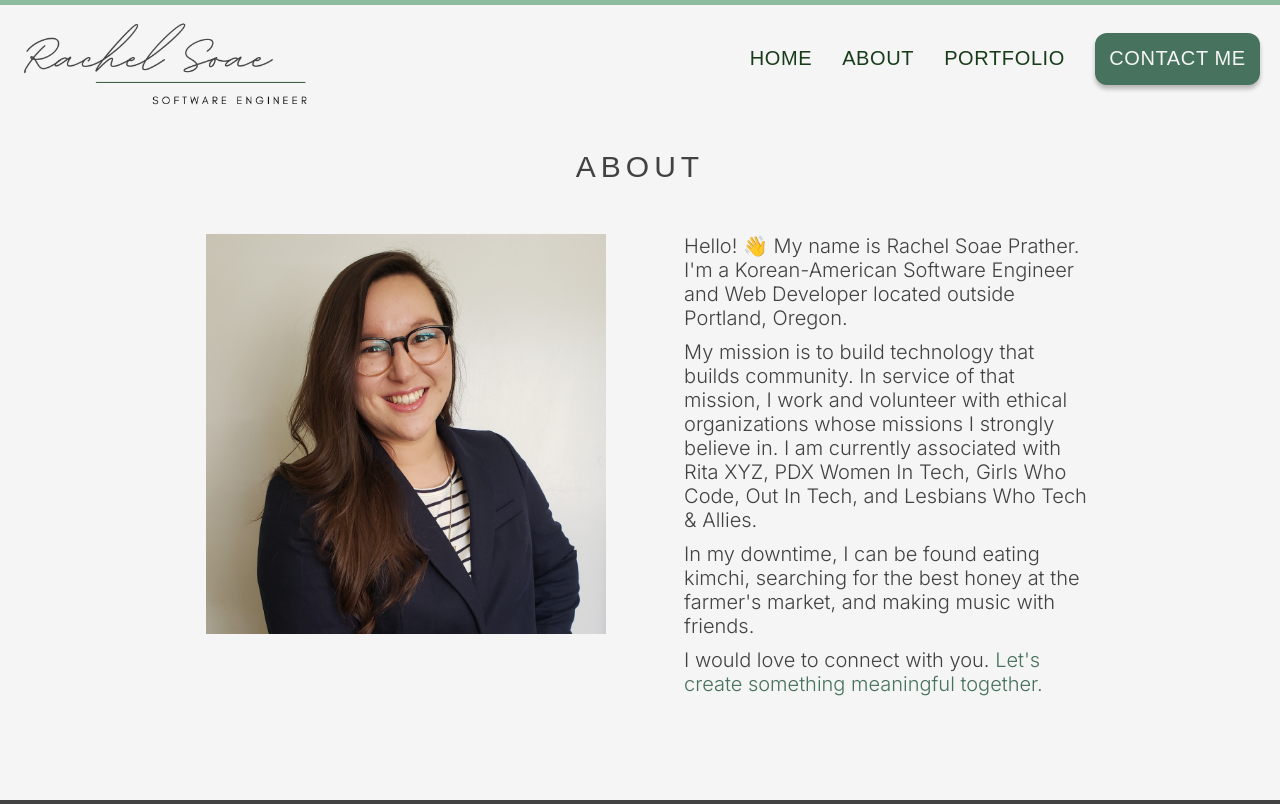
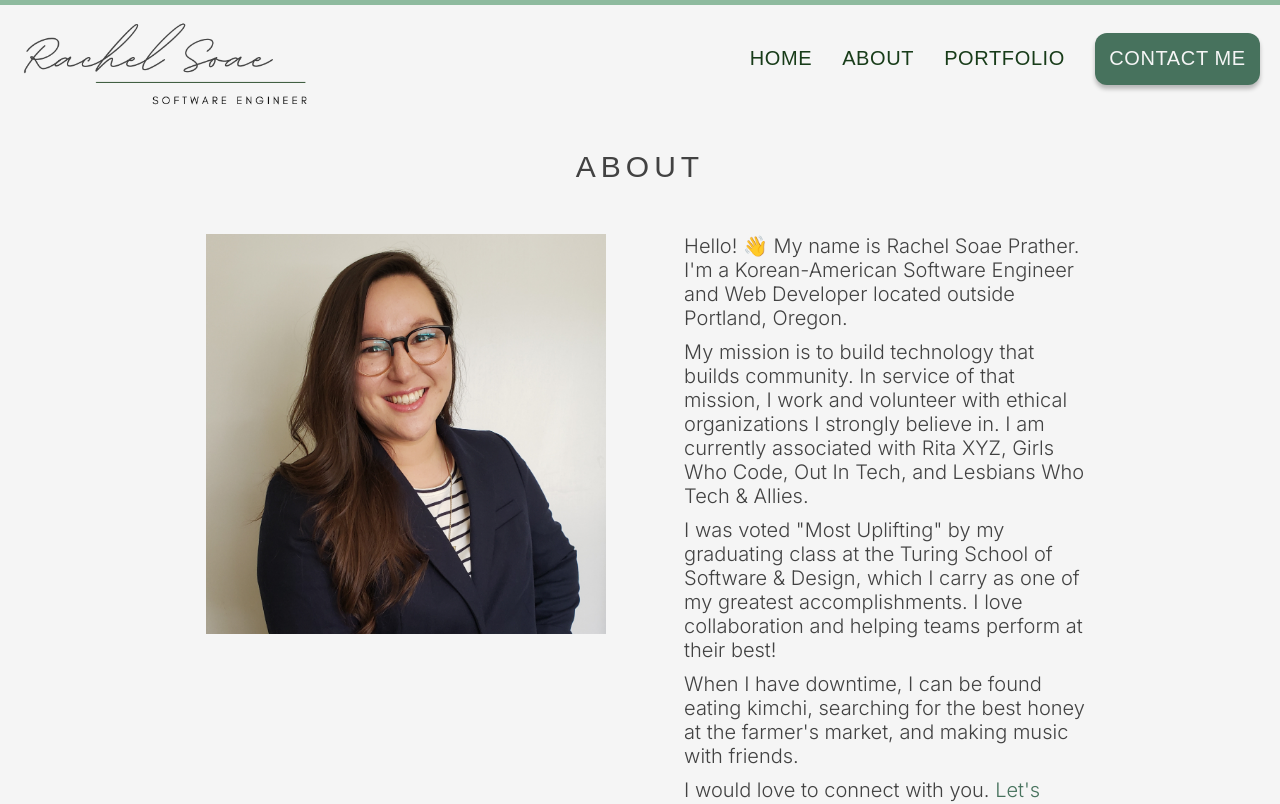
Before and after one commit to rachelsoae/portfolio, a React (Create React App) app: page /about in a window 1280 px wide. Shown: the top 804 px of the page. Built offline with nearby package versions, Linux system fonts and the light colour scheme; a web font is replaced by a local one.

Commit message:
Update bio

```diff
--- a/src/components/About/About.js
+++ b/src/components/About/About.js
@@ -16,10 +16,13 @@ const About = () => {
             Hello! 👋 My name is Rachel Soae Prather. I'm a Korean-American Software Engineer and Web Developer located outside Portland, Oregon.
           </p>
           <p>
-            My mission is to build technology that builds community. In service of that mission, I work and volunteer with ethical organizations whose missions I strongly believe in. I am currently associated with Rita XYZ, PDX Women In Tech, Girls Who Code, Out In Tech, and Lesbians Who Tech & Allies.
+            My mission is to build technology that builds community. In service of that mission, I work and volunteer with ethical organizations I strongly believe in. I am currently associated with Rita XYZ, Girls Who Code, Out In Tech, and Lesbians Who Tech & Allies.
           </p>
           <p>
-            In my downtime, I can be found eating kimchi, searching for the best honey at the farmer's market, and making music with friends.
+            I was voted "Most Uplifting" by my graduating class at the Turing School of Software & Design, which I carry as one of my greatest accomplishments. I love collaboration and helping teams perform at their best!
+          </p>
+          <p>
+            When I have downtime, I can be found eating kimchi, searching for the best honey at the farmer's market, and making music with friends.
           </p>
           <p>
             I would love to connect with you. <Link to='/contact' id='contact-link'>Let's create something meaningful together.</Link>
```
